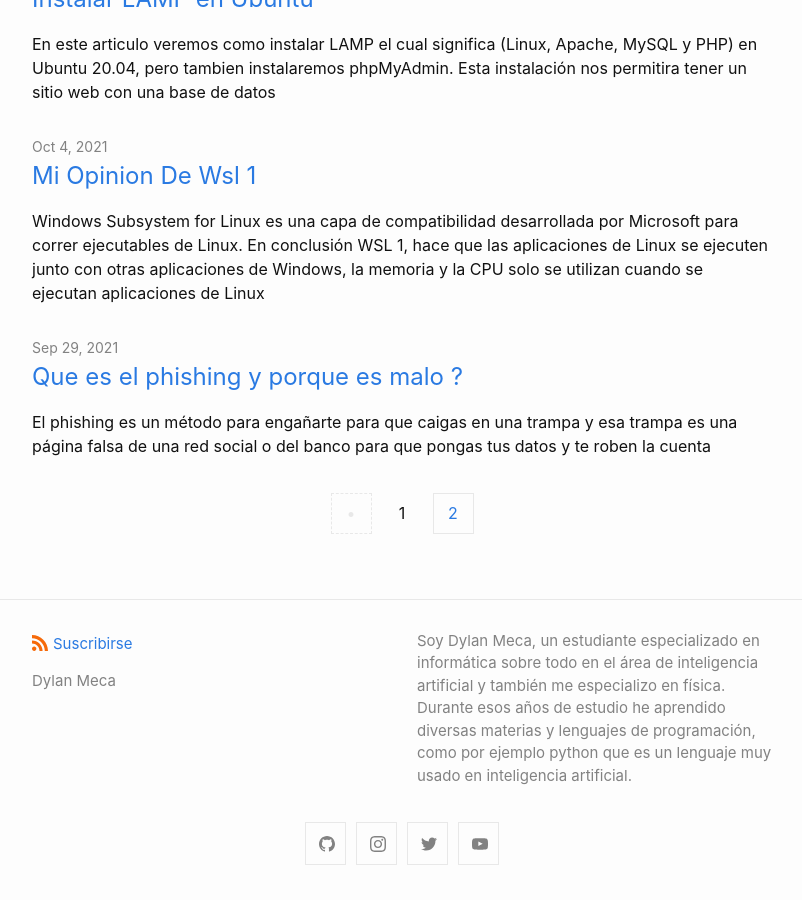
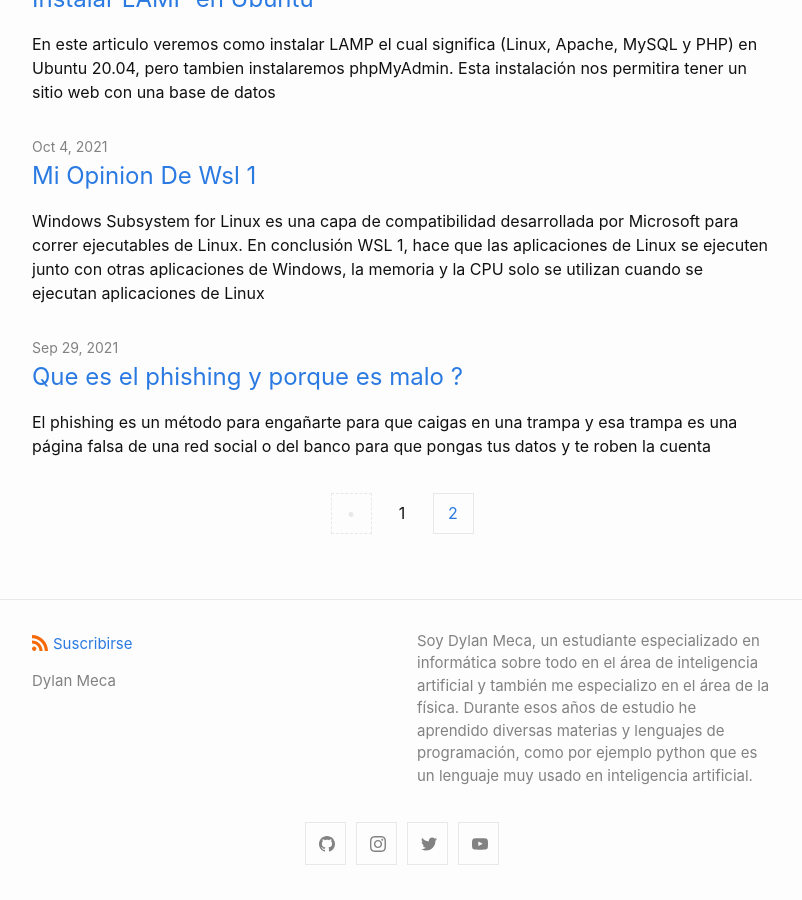
Before and after one commit to dylanmeca/dylanmeca.github.io, a Jekyll site: the page built from index.html, in a window 1280 px wide and 900 px high, scrolled down 1655 px. Shown: the whole window, without its empty margins (238-1040 px from the left). Built offline with Jekyll 4.4.1, drawn with Linux system fonts in a browser that asks for light colours; the list of posts is cut into pages by our own code.

Commit message:
Update _config.yml

```diff
--- a/_config.yml
+++ b/_config.yml
@@ -1,5 +1,5 @@
 title: Dylan Meca
-description: Soy Dylan Meca, un estudiante especializado en informática sobre todo en el área de inteligencia artificial y también me especializo en física. Durante esos años de estudio he aprendido diversas materias y lenguajes de programación, como por ejemplo python que es un lenguaje muy usado en inteligencia artificial.
+description: Soy Dylan Meca, un estudiante especializado en informática sobre todo en el área de inteligencia artificial y también me especializo en el área de la física. Durante esos años de estudio he aprendido diversas materias y lenguajes de programación, como por ejemplo python que es un lenguaje muy usado en inteligencia artificial.
 author:
   name: Dylan Meca
   email:
```
